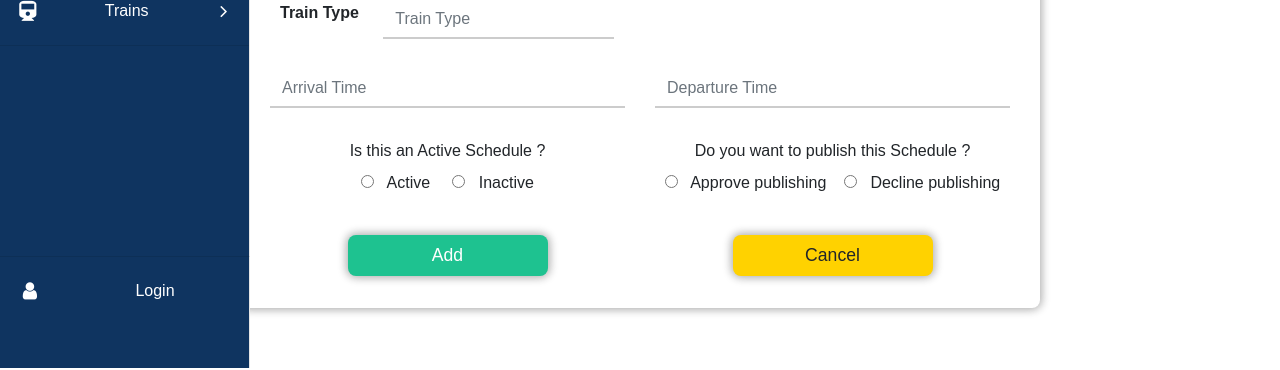
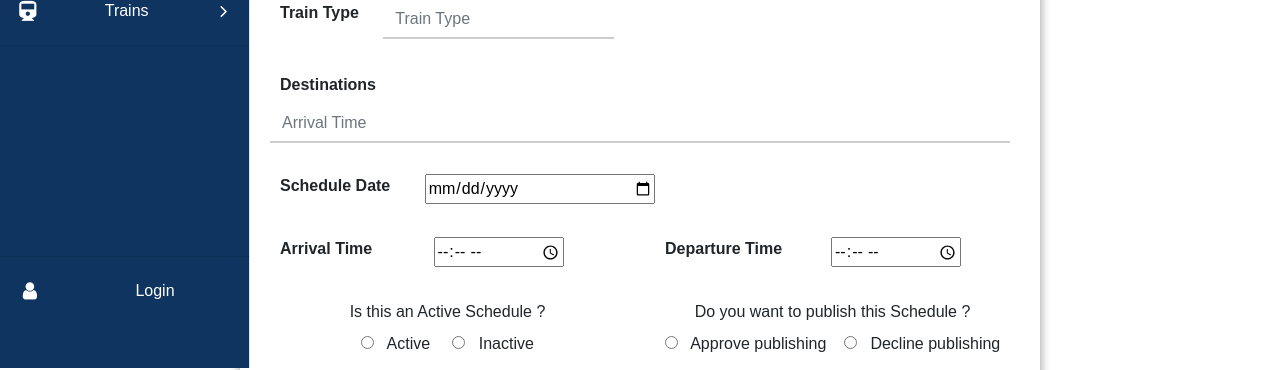
Before and after one commit to SE-Project-Group-SLIIT/EAD_WEB_Y4_S1, a React (Create React App) app in the folder frontend/: page /train-schedule/add in a window 1280 px wide. Shown: the part 432-802 px from the top of the page. Built offline with nearby package versions, Linux system fonts and the light colour scheme; no server answers; the HTML template or start-up script is replaced by a standard one; a web font is replaced by a local one.

Commit message:
modify train schedule add

```diff
--- a/frontend/src/components/TrainScheduleManagement/trainScheduleAdd.js
+++ b/frontend/src/components/TrainScheduleManagement/trainScheduleAdd.js
@@ -12,12 +12,15 @@ export default function AddTrainSchedule() {
 	const [departureStation, setdepartureStation] = useState("");
 	const [trainType, setTrainType] = useState("");
 	const [trainStations, setTrainStations] = useState([]);
-	const [arrivalTime, setarrivalTime] = useState();
+	const [arrivalTime, setarrivalTime] = useState(
+		moment().format("mm:hh"),
+	);
 	const [departureTime, setdepartureTime] = useState(
 		moment().format("mm:hh"),
 	);
+	const [scheduleDate, setscheduleDate] = useState(Date);
 	const [isActive, setIsActive] = useState(true);
-	const [isPublish, setIsPublish] = useState(true);
+	const [isPublished, setIsPublish] = useState(true);
 	const [selectedTrainData, setSelectedTrainData] = useState(null);
 	const [trainNames, setTrainNames] = useState([]);
 
@@ -35,25 +38,42 @@ export default function AddTrainSchedule() {
 		}
 
 		fetchTrainNames();
-	}, []); // The empty dependency array ensures this effect runs only once on component mount.
+	}, []);
 
 	async function sendData(e) {
 		e.preventDefault();
 
+		const formattedDepartureTime = moment(
+			departureTime,
+			"HH:mm",
+		).format("YYYY-MM-DDTHH:mm:ss");
+		const formattedArrivalTime = moment(arrivalTime, "HH:mm").format(
+			"YYYY-MM-DDTHH:mm:ss",
+		);
+
 		const newTrainSchedule = {
 			trainName,
-			arrivalStation,
-			departureStation,
-			arrivalTime,
-			departureTime,
+			arrivalStation: selectedTrainData
+				? selectedTrainData.arrivalStation
+				: arrivalStation,
+			departureStation: selectedTrainData
+				? selectedTrainData.departureStation
+				: departureStation,
+			trainType: selectedTrainData
+				? selectedTrainData.trainType
+				: trainType,
+			trainStations: selectedTrainData
+				? selectedTrainData.trainStations
+				: trainStations,
+			arrivalTime: formattedArrivalTime,
+			departureTime: formattedDepartureTime,
+			scheduleDate,
 			isActive,
-			isPublish,
+			isPublished: isPublished === "isPublished",
 		};
 
-		// Send data to the backend
 		try {
-			const response = await addTrainSchedules(newTrainSchedule); // Call your backend function
-			// Handle success response here
+			const response = await addTrainSchedules(newTrainSchedule);
 			Swal.fire({
 				title: "Success!",
 				text: "Train Schedule Details Added Successfully",
@@ -61,10 +81,9 @@ export default function AddTrainSchedule() {
 				showConfirmButton: false,
 				timer: 2000,
 			}).then(() => {
-				//   window.location.replace("/train-schedule/list");
+				window.location.replace("/train-schedule/list");
 			});
 		} catch (error) {
-			// Handle error response here
 			const msgerr = error.response.data.msg || "An error occurred";
 			Swal.fire({
 				icon: "warning",
@@ -80,11 +99,16 @@ export default function AddTrainSchedule() {
 		try {
 			const response = await viewAllTrains();
 			const selectedTrain = response.data.find(
-				(train) => train.name === selectedTrainName,
+				(train) => train.trainName === selectedTrainName,
 			);
 
 			if (selectedTrain) {
 				setSelectedTrainData(selectedTrain);
+				settrainName(selectedTrain.trainName);
+				setarrivalStation(selectedTrain.arrivalStation);
+				setdepartureStation(selectedTrain.departureStation);
+				setTrainType(selectedTrain.trainType);
+				setTrainStations(selectedTrain.trainStations);
 			} else {
 				setSelectedTrainData(null);
 			}
@@ -137,7 +161,6 @@ export default function AddTrainSchedule() {
 												id="Name"
 												name="Name"
 												tabindex="1"
-												required
 												onChange={
 													handleTrainSelection
 												}>
@@ -175,12 +198,7 @@ export default function AddTrainSchedule() {
 												id="Arrival"
 												placeholder="Arrival Station"
 												tabindex="5"
-												required
-												onChange={(e) => {
-													setarrivalStation(
-														e.target.value,
-													);
-												}}
+												value={arrivalStation}
 											/>
 										</div>
 										<div
@@ -201,12 +219,7 @@ export default function AddTrainSchedule() {
 												id="departure"
 												placeholder="Departure Station"
 												tabindex="5"
-												required
-												onChange={(e) => {
-													setdepartureStation(
-														e.target.value,
-													);
-												}}
+												value={departureStation}
 											/>
 										</div>
 									</div>
@@ -234,49 +247,111 @@ export default function AddTrainSchedule() {
 													id="type"
 													placeholder="Train Type"
 													tabindex="5"
-													required
-													// onChange={(e) => {
-													// 	setdepartureStation(
-													// 		e.target.value,
-													// 	);
-													// }}
+													value={trainType}
 												/>
 											</div>
 										</div>
 									</div>
 									<div className="row">
 										<div
-											class="form-group col-md-6"
-											style={{ marginTop: 15 }}>
+											style={{ marginTop: 18 }}
+											class="form-group col-md-12">
+											<label
+												style={{
+													float: "left",
+													marginLeft: 10,
+													fontWeight: 800,
+												}}
+												for="Name">
+												Destinations
+											</label>
+
 											<input
 												type="text"
-												class="form-control formInput"
+												class="form-control formInput col-md-18"
 												id="Email"
 												placeholder="Arrival Time"
 												tabindex="6"
-												required
-												onChange={(e) => {
+												value={trainStations}
+											/>
+										</div>
+									</div>
+									<div className="row">
+										<div
+											class="form-group col-md-7"
+											style={{ marginTop: 15 }}>
+											<label
+												style={{
+													float: "left",
+													marginLeft: 10,
+													fontWeight: 800,
+												}}
+												for="Schedule Date">
+												Schedule Date
+											</label>
+											<input
+												type="date"
+												id="scheduleDatePicker"
+												name="datePicker"
+												style={{ width: 230 }}
+												value={scheduleDate} // Set the value of the time picker to departureTime
+												onChange={(e) =>
+													setscheduleDate(
+														e.target.value,
+													)
+												}
+											/>
+										</div>
+									</div>
+									<div className="row">
+										<div
+											class="form-group col-md-6"
+											style={{ marginTop: 15 }}>
+											<label
+												style={{
+													float: "left",
+													marginLeft: 10,
+													fontWeight: 800,
+												}}
+												for="Arrival">
+												Arrival Time
+											</label>
+											<input
+												type="time"
+												id="timeArrivalPicker"
+												name="timePicker"
+												style={{ width: 130 }}
+												value={arrivalTime} // Set the value of the time picker to departureTime
+												onChange={(e) =>
 													setarrivalTime(
 														e.target.value,
-													);
-												}}
+													)
+												}
 											/>
 										</div>
 										<div
 											class="form-group col-md-6"
 											style={{ marginTop: 15 }}>
+											<label
+												style={{
+													float: "left",
+													marginLeft: 10,
+													fontWeight: 800,
+												}}
+												for="Departure">
+												Departure Time
+											</label>
 											<input
-												type="text"
-												class="form-control formInput"
-												id="Phone"
-												placeholder="Departure Time"
-												tabindex="5"
-												required
-												onChange={(e) => {
+												type="time"
+												id="timeDeparturePicker"
+												name="timePicker"
+												style={{ width: 130 }}
+												value={departureTime} // Set the value of the time picker to departureTime
+												onChange={(e) =>
 													setdepartureTime(
 														e.target.value,
-													);
-												}}
+													)
+												}
 											/>
 										</div>
 									</div>
@@ -294,11 +369,11 @@ export default function AddTrainSchedule() {
 												type="radio"
 												id="isActive"
 												name="isActive"
-												value="Active"
-												required
+												value={true}
 												onChange={(e) => {
 													setIsActive(
-														e.target.value,
+														e.target.value ===
+															"true",
 													);
 												}}
 											/>
@@ -308,11 +383,11 @@ export default function AddTrainSchedule() {
 												type="radio"
 												id="isActive"
 												name="isActive"
-												value="Inactive"
-												required
+												value={false}
 												onChange={(e) => {
 													setIsActive(
-														e.target.value,
+														e.target.value ===
+															"false",
 													);
 												}}
 											/>
@@ -326,13 +401,13 @@ export default function AddTrainSchedule() {
 											<br />
 											<input
 												type="radio"
-												id="isPublish"
-												name="isPublish"
-												value="isPublish"
-												required
+												id="isPublished"
+												name="isPublished"
+												value={true}
 												onChange={(e) => {
 													setIsPublish(
-														e.target.value,
+														e.target.value ===
+															"true",
 													);
 												}}
 											/>
@@ -340,13 +415,13 @@ export default function AddTrainSchedule() {
 											publishing&nbsp;&nbsp;&nbsp;&nbsp;
 											<input
 												type="radio"
-												id="isActive"
-												name="isActive"
-												value="Inactive"
-												required
+												id="isPublished"
+												name="isPublished"
+												value={false}
 												onChange={(e) => {
 													setIsPublish(
-														e.target.value,
+														e.target.value ===
+															"false",
 													);
 												}}
 											/>
```
